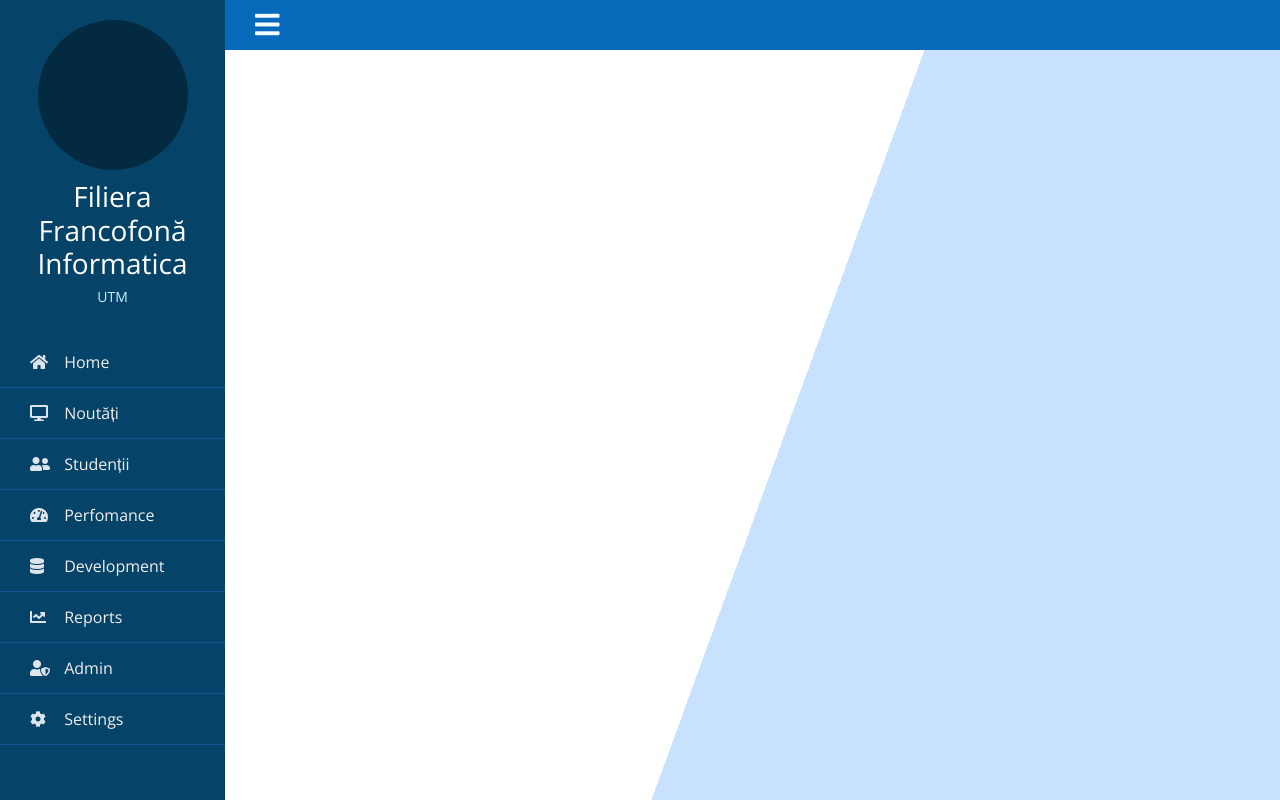
After one commit to scornici/lab6-idweb, a PHP site: page /main.php in a window 1280 px wide. The commit adds this page. Run offline with PHP 8.4, Linux system fonts and the light colour scheme; some libraries are stand-ins or nearby versions; grey boxes are pictures that could not be loaded.

Commit message:
first commit

```diff
--- a/db/php_docker_table.sql
+++ b/db/php_docker_table.sql
@@ -34,6 +34,8 @@ CREATE TABLE `php_docker_table` (
   `data_nasterii` date NOT NULL
 ) ENGINE=InnoDB DEFAULT CHARSET=utf8mb4 COLLATE=utf8mb4_0900_ai_ci;
 
+
+
 --
 -- Dumping data for table `php_docker_table`
 --
--- /dev/null
+++ b/main.php
@@ -0,0 +1,90 @@
+<html>
+<head>
+    <title>Laboratorul 6</title>
+    <link rel="stylesheet" href="https://use.fontawesome.com/releases/v5.8.1/css/all.css">
+    <link rel="stylesheet" href="https://cdn.jsdelivr.net/npm/bootstrap@4.3.1/dist/css/bootstrap.min.css" integrity="sha384-ggOyR0iXCbMQv3Xipma34MD+dH/1fQ784/j6cY/iJTQUOhcWr7x9JvoRxT2MZw1T" crossorigin="anonymous">
+    <meta charset="UTF-8">
+    <meta http-equiv="X-UA-Compatible" content="IE=edge">
+    <meta name="viewport" content="width=device-width, initial-scale=1.0">
+    <style>
+        <?php include 'styles.css'; ?>
+    </style>
+</head>
+<body>
+<div id="wrapper" class="toggled">
+    <div class="section">
+        <div class="top_navbar">
+            <div class="hamburger">
+                <a href="#">
+                    <i class="fas fa-bars"></i>
+                </a>
+            </div>
+        </div>
+    </div>
+
+
+    <div class="sidebar">
+        <div class="profile">
+            <img src="https://utm.md/wp-content/uploads/2020/05/r_Filiera-Informatica.png" alt="profile_picture">
+            <h3>Filiera Francofonă Informatica</h3>
+            <p>UTM</p>
+        </div>
+        <ul>
+            <li>
+                <a href="index.php" >
+                    <span class="icon"><i class="fas fa-home"></i></span>
+                    <span class="item">Home</span>
+                </a>
+            </li>
+            <li>
+                <a href="#">
+                    <span class="icon"><i class="fas fa-desktop"></i></span>
+                    <span class="item">Noutăți</span>
+                </a>
+            </li>
+            <li>
+                <a href="studenti.php">
+                    <span class="icon"><i class="fas fa-user-friends"></i></span>
+                    <span class="item">Studenții</span>
+                </a>
+            </li>
+            <li>
+                <a href="#">
+                    <span class="icon"><i class="fas fa-tachometer-alt"></i></span>
+                    <span class="item">Perfomance</span>
+                </a>
+            </li>
+            <li>
+                <a href="#">
+                    <span class="icon"><i class="fas fa-database"></i></span>
+                    <span class="item">Development</span>
+                </a>
+            </li>
+            <li>
+                <a href="#">
+                    <span class="icon"><i class="fas fa-chart-line"></i></span>
+                    <span class="item">Reports</span>
+                </a>
+            </li>
+            <li>
+                <a href="#">
+                    <span class="icon"><i class="fas fa-user-shield"></i></span>
+                    <span class="item">Admin</span>
+                </a>
+            </li>
+            <li>
+                <a href="#">
+                    <span class="icon"><i class="fas fa-cog"></i></span>
+                    <span class="item">Settings</span>
+                </a>
+            </li>
+        </ul>
+    </div>
+
+</div>
+
+<script>
+    <?php include 'script.js'; ?>
+</script>
+</body>
+</html>
--- /dev/null
+++ b/script.js
@@ -0,0 +1,4 @@
+var hamburger = document.querySelector(".hamburger");
+hamburger.addEventListener("click", function(){
+    document.querySelector("body").classList.toggle("active");
+})
--- /dev/null
+++ b/styles.css
@@ -0,0 +1,177 @@
+@import url('https://fonts.googleapis.com/css2?family=Open+Sans&display=swap');
+@import url('https://fonts.googleapis.com/css?family=Josefin+Sans:400,700');
+
+*{
+    list-style: none;
+    text-decoration: none;
+    margin: 0;
+    padding: 0;
+    box-sizing: border-box;
+    font-family: 'Open Sans', sans-serif;
+}
+
+
+body {
+    background: linear-gradient(110deg, #ffffff 60%, rgba(75, 159, 255, 0.31) 60%);
+}
+
+#wrapper .sidebar{
+    background: rgb(5, 68, 104);
+    position: fixed;
+    z-index: 1;
+    top: 0;
+    left: 0;
+    width: 225px;
+    height: 100%;
+    padding: 20px 0;
+    transition: all 0.5s ease;
+
+}
+
+
+#wrapper .sidebar .profile{
+    margin-bottom: 30px;
+    text-align: center;
+}
+
+#wrapper .sidebar .profile img{
+    display: block;
+    width: 150px;
+    height: 150px;
+    border-radius: 50%;
+    margin: 0 auto;
+    mix-blend-mode: multiply;
+}
+
+#wrapper .sidebar .profile h3{
+    color: #ffffff;
+    margin: 10px 0 5px;
+}
+
+#wrapper .sidebar .profile p{
+    color: rgb(206, 240, 253);
+    font-size: 14px;
+}
+
+#wrapper .sidebar ul li a{
+    display: block;
+    padding: 13px 30px;
+    border-bottom: 1px solid #10558d;
+    color: rgb(241, 237, 237);
+    font-size: 16px;
+    position: relative;
+}
+
+#wrapper .sidebar ul li a .icon{
+    color: #dee4ec;
+    width: 30px;
+    display: inline-block;
+}
+
+
+
+#wrapper .sidebar ul li a:hover,
+#wrapper .sidebar ul li a.active{
+    color: #0c7db1;
+    background:white;
+    border-right: 2px solid rgb(5, 68, 104);
+}
+
+#wrapper .sidebar ul li a:hover .icon,
+#wrapper .sidebar ul li a.active .icon{
+    color: #0c7db1;
+}
+
+#wrapper .sidebar ul li a:hover:before,
+#wrapper .sidebar ul li a.active:before{
+    display: block;
+}
+
+#wrapper .section{
+    width: calc(100% - 225px);
+    margin-left: 225px;
+    transition: all 0.5s ease;
+}
+
+#wrapper .section .top_navbar{
+    background: rgb(7, 105, 185);
+    height: 50px;
+    display: flex;
+    align-items: center;
+    padding: 0 30px;
+
+
+}
+
+#wrapper .section .top_navbar .hamburger a{
+    font-size: 28px;
+    color: #f4fbff;
+}
+
+#wrapper .section .top_navbar .hamburger a:hover{
+    color: #a2ecff;
+}
+
+body.active #wrapper .sidebar{
+    left: -225px;
+}
+
+body.active #wrapper .section{
+    margin-left: 0;
+    width: 100%;
+}
+
+
+div.gallery {
+    vertical-align: top;
+    display: inline-block;
+    text-align: center;
+    width: 150px;
+    margin:8px;
+}
+
+div.gallery:hover {
+    border: 1px solid #777;
+}
+
+div.gallery img {
+    width: 100%;
+    height: auto;
+}
+
+div.desc {
+    display: block;
+    padding: 15px;
+    text-align: center;
+}
+#wrapper h1 {
+    font-family: Onest, sans-serif;
+    color: darkslategray;
+    font-size: 5em;
+    text-align: center;
+    position: absolute;
+    top: 50%;
+    left: 50%;
+    transform: translate(-50%, -50%);
+}
+.image-container {
+    display: flex;
+    justify-content: center;
+    align-items: center;
+}
+
+.image {
+    width: 200px;
+    height: 200px;
+    margin: 10px;
+}
+
+.description {
+    text-align: center;
+    font-size: 16px;
+}
+
+.image-row {
+    display: flex;
+    justify-content: center;
+}
--- a/test.php
+++ b/test.php
@@ -1,2 +1,3 @@
 <?php
 echo "Hello world!";
+echo "One more time";
```
Also changed, not shown: index.php (+102 -20 lines), studenti.php (added, +54 -0 lines), images/Cristi.jpg (added), images/Daniel.jpg (added), images/Daniel1.jpg (added), images/Dina.jpg (added), images/Grigore.jpg (added), 3 other files.
